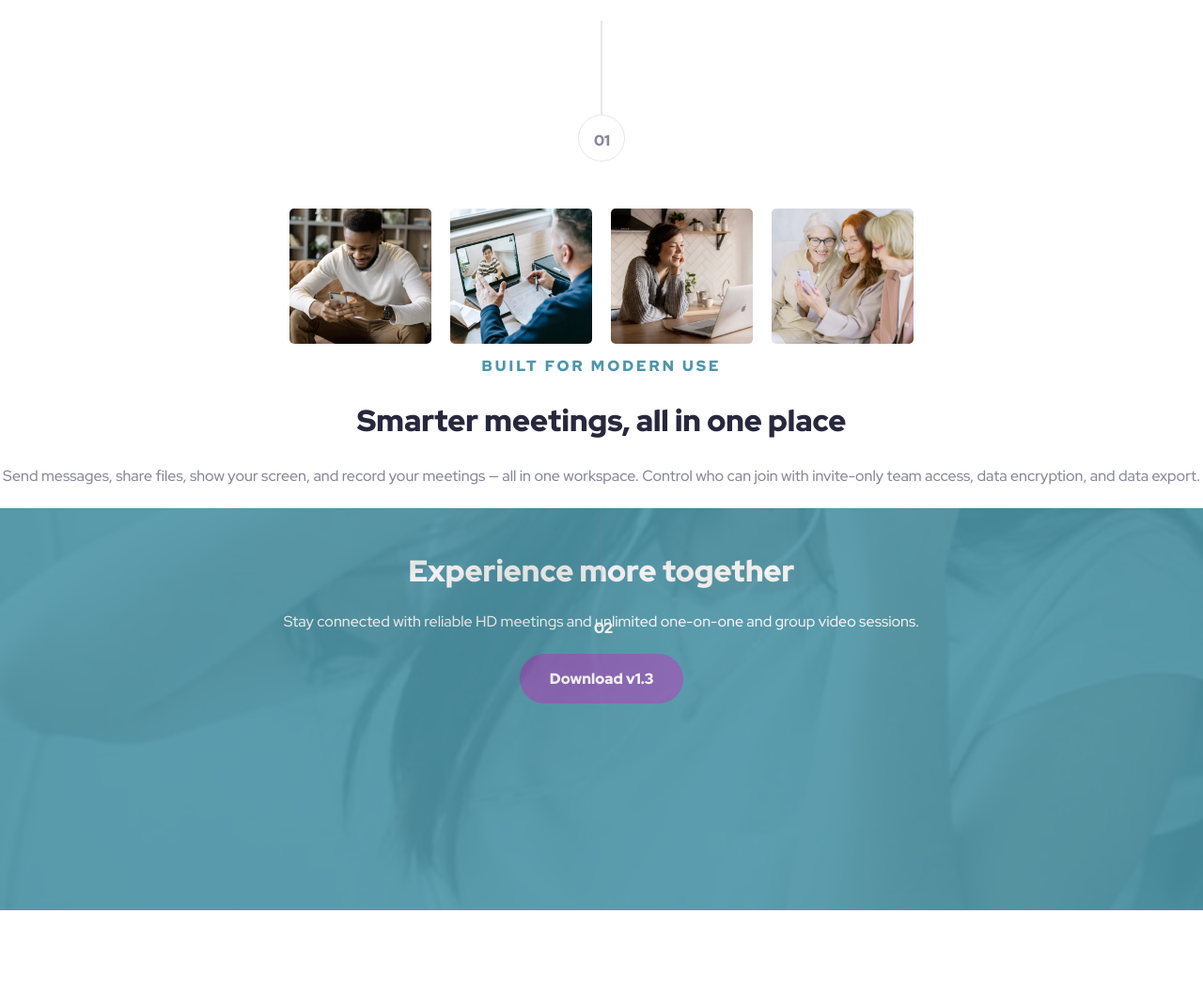
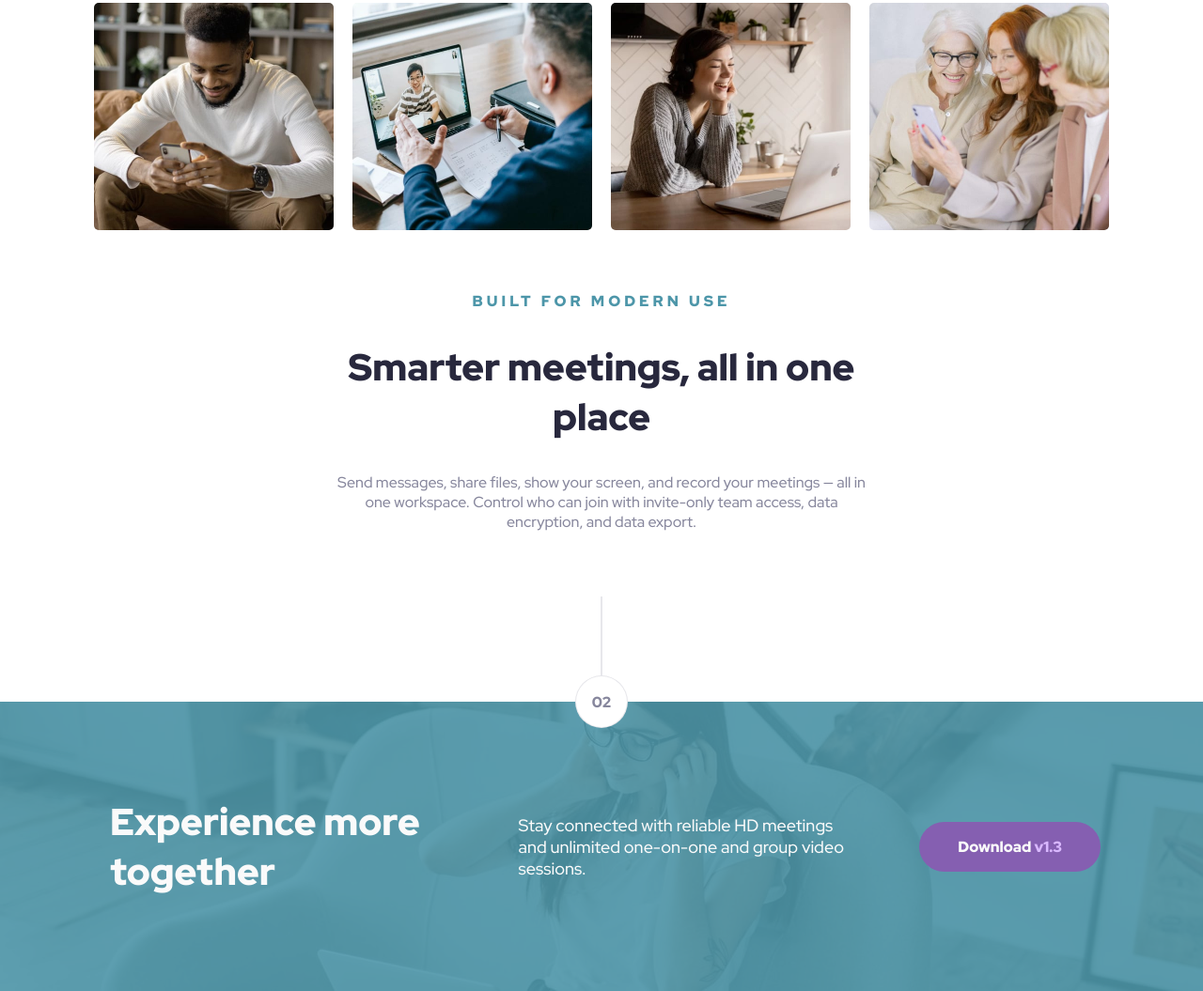
Before and after one commit to danmlarsen/meet-landing-page, a plain HTML site: page index.html in a window 1280 px wide. Shown: the part 758-1813 px from the top of the page at 94% size. Before the commit the page ends 1727 px from the top, so only its background shows below. Drawn offline with Linux system fonts and the light colour scheme.

Commit message:
Project mostly done. Need a bit of refactoring

```diff
--- a/index.html
+++ b/index.html
@@ -16,58 +16,61 @@
 
         <img class="brand" src="assets/logo.svg" alt="" srcset="">
 
-        <img class="hero__image" src="assets/tablet/image-hero.png">
+        <div class="hero-container">
 
+            <div class="hero__image"></div>
+
+            <div class="container">
                 <h1 class="hero__title">Group Chat for Everyone</h1>
                 <p class="hero__text">Meet makes it easy to connect with others face-to-face virtually and collaborate across any device.</p>
 
                 <div class="hero__cta__buttons">
-            <a href="#" class="btn btn--blue">Download v1.3</a>
+                    <a href="#" class="btn btn--blue">Download <span class="btn--highlight">v1.3</span></a>
                     <a href="#" class="btn btn--purple">What is it?</a>
+                </div>
+            </div>
+
+            <div class="hero__image"></div>
         </div>
 
     </header>
 
+    <section id="section-1">
         <div class="section-seperator">
             <div></div>
             <div>01</div>
         </div>
 
-    <section id="section-1">
-
         <div class="gallery">
-            <img src="assets/desktop/image-man-texting.jpg" alt="" srcset="">
-            <img src="assets/desktop/image-men-in-meeting.jpg" alt="" srcset="">
-            <img src="assets/desktop/image-woman-in-videocall.jpg" alt="" srcset="">
-            <img src="assets/desktop/image-women-videochatting.jpg" alt="" srcset="">
+            <img src="assets/desktop/image-man-texting.jpg" alt="Man texting">
+            <img src="assets/desktop/image-men-in-meeting.jpg" alt="Men in meeting">
+            <img src="assets/desktop/image-woman-in-videocall.jpg" alt="Woman in video call">
+            <img src="assets/desktop/image-women-videochatting.jpg" alt="Women video chatting">
         </div>
 
+        <div class="container">
             <h2>Built for modern use</h2>
-
             <h1>Smarter meetings, all in one place</h1>
-
             <p>
                 Send messages, share files, show your screen, and record your meetings — all in one
                 workspace. Control who can join with invite-only team access, data encryption, and data export.
             </p>
-
+        </div>
     </section>
 
     <footer id="main-footer">
-
         <div class="section-seperator">
             <div></div>
             <div>02</div>
         </div>
 
+        <div class="main-footer__inner">
+            <div class="container">
                 <h1>Experience more together</h1>
-
                 <p>Stay connected with reliable HD meetings and unlimited one-on-one and group video sessions.</p>
-
-        <a href="" class="btn btn--purple">Download v1.3</a>
-
+                <a href="" class="btn btn--purple">Download <span class="btn--highlight">v1.3</span></a>
+            </div>
+        </div>
     </footer>
-
-
 </body>
 </html>
--- a/style.css
+++ b/style.css
@@ -6,8 +6,8 @@ body {
     margin: 0;
     padding: 0;
     font-family: 'Red Hat Display', sans-serif;
-    font-weight: 500;
     color: #87879D;
+    text-align: center;
 }
 
 h1,h2 {
@@ -15,8 +15,17 @@ h1,h2 {
     color: #28283D;
 }
 
+p {
+    font-weight: 500;
+}
 
 /* Utility */
+
+.container {
+    margin: auto;
+    padding: 0 24px;
+    max-width: 480px;
+}
 
 .btn {
     display: inline-block;
@@ -28,56 +37,63 @@ h1,h2 {
     border-radius: 30px;
 }
 
-.btn--blue {
-    background: #4D96A9;
-}
-.btn--blue:hover {
-    background: #8FE3F9;
-}
+.btn--blue { background: #4D96A9; }
+.btn--blue .btn--highlight { color: #8FE3F9; }
+.btn--blue:hover { background: #71C0D4; }
 
-.btn--purple {
-    background: #855FB1;
-}
-.btn--purple:hover {
-    background: #D9B8FF;
-}
+.btn--purple { background: #855FB1; }
+.btn--purple .btn--highlight { color: #D9B8FF; }
+.btn--purple:hover { background: #B18BDD; }
 
 .section-seperator {
-    margin: 50px auto;
-    text-align: center;
-    font-weight: 900;
+    margin: 64px auto;
+    display: flex;
+    flex-flow: column;
+    justify-content: center;
+    align-items: center;
 }
 
 .section-seperator > div:nth-child(1) {
-    height: 100px;
+    height: 84px;
     width: 0;
-    margin: 0 auto;
     border: 1px solid rgba(135, 135, 157, 0.2);
 }
 
 .section-seperator > div:nth-child(2) {
     border: 1px solid rgba(135, 135, 157, 0.2);
-    padding: 16px;
+    background: #fff;
     border-radius: 50%;
-    width: 50px;
-    height: 50px;
-    margin: 0 auto;
+    width: 56px;
+    height: 56px;
+    display: flex;
+    justify-content: center;
+    align-items: center;
+    font-weight: 900;
+    user-select: none;
 }
 
+/* Main header */
 
 .brand {
     width: 118px;
     margin-bottom: 54px;
 }
 
-/* Main header */
+header#main-header {
+    margin-top: 48px;
+}
 
-header.hero {
-    padding-top: 48px;
-    display: flex;
-    flex-flow: column nowrap;
-    align-items: center;
-    text-align: center;
+.hero-container {
+
+}
+
+.hero__image {
+    height: 153px;
+    background: url("assets/tablet/image-hero.png") center center / auto 100% no-repeat;
+}
+
+.hero__image:last-of-type {
+    display: none;
 }
 
 .hero__cta__buttons {
@@ -88,60 +104,56 @@ header.hero {
 
 .hero h1 {
     font-size: 40px;
-    padding: 0 24px;
+    max-width: 280px;
+    margin: auto;
 }
 
-.hero__image {
-    /* display: inline-block; */
-    margin: auto;
-    object-fit: cover;
-    object-position: center;
-}
-
-/* Section */
-#section-1 {
-    margin: 24px 0;
-    text-align: center;
-}
+/* Section 1 */
 
 #section-1 .gallery {
     display: flex;
     flex-flow: row wrap;
     justify-content: center;
+    align-items: center;
     gap: 20px;
 }
 
-#section-1 img {
-    flex: 1;
-    max-width: 151px;
+#section-1 .gallery img {
+    width: 151px;
     border-radius: 5px;
+}
+
+#section-1 .container {
+    margin-top: 65px;
+    margin-bottom: 69px;
 }
 
 #section-1 h1 {
     font-size: 32px;
-
 }
 
 #section-1 h2 {
     color: #4D96A9;
     font-size: 16px;
     text-transform: uppercase;
-    letter-spacing: 3px;
-
+    letter-spacing: 4px;
 }
 
 /* Footer */
 
 #main-footer {
+    padding-top: 112px;
+    position: relative;
+}
+
+#main-footer .main-footer__inner {
     background: #4D96A9;
-    height: 428px;
     position: relative;
     color: #fafafa;
     text-align: center;
-    padding: 24px;
 }
 
-#main-footer::after {
+#main-footer .main-footer__inner::after {
     content: '';
     position: absolute;
     top: 0;
@@ -152,8 +164,32 @@ header.hero {
     opacity: 0.1;
 }
 
+#main-footer .main-footer__inner .container {
+    display: flex;
+    flex-direction: column;
+    justify-content: center;
+    align-items: center;
+    height: 428px;
+    z-index: 1;
+    position: relative;
+}
+
+#main-footer h1,
+#main-footer p {
+    margin: 8px;
+}
+
 #main-footer h1 {
     color: #fafafa;
+    max-width: 350px;
+}
+
+#main-footer p {
+    font-size: 18px;
+}
+
+#main-footer .btn {
+    margin-top: 24px;
 }
 
 #main-footer .section-seperator {
@@ -163,4 +199,105 @@ header.hero {
     right: 0;
     margin: 0 auto;
     /* transform: translateX(-50%); */
+    z-index: 1;
 }
+
+/* Media queries */
+
+/* Tablet */
+@media only screen and (min-width: 600px) {
+
+    .container {
+        max-width: 620px;
+    }
+
+    #main-header .container {
+        max-width: 480px;
+    }
+
+    .hero h1 {
+        font-size: 48px;
+        margin-top: 72px;
+        max-width: 340px;
+    }
+
+    .hero__image {
+        height: 303px;
+    }
+
+    .hero__cta__buttons {
+        flex-direction: row;
+        justify-content: center;
+    }
+
+    #section-1 h1 {
+        font-size: 40px;
+    }
+
+    #main-footer h1 {
+        font-size: 40px;
+    }
+
+    #main-footer .main-footer__inner::after {
+        background-image: url("assets/tablet/image-footer.jpg");
+    }
+}
+
+/* Desktop */
+@media only screen and (min-width: 1025px) {
+
+    .hero-container {
+        display: flex;
+        justify-content: center;
+        align-items: center;
+    }
+
+    #main-header .container {
+        margin: 0 90px;
+        max-width: 540px;
+    }
+
+    .hero h1 {
+        margin-bottom: 16px;
+    }
+
+    .hero__image {
+        flex: 1;
+        height: 358px;
+    }
+
+    .hero__image:first-of-type {
+        background: url("assets/desktop/image-hero-left.png") top right no-repeat;
+    }
+
+    .hero__image:last-of-type {
+        display: block;
+        background: url("assets/desktop/image-hero-right.png") bottom left no-repeat;
+    }
+
+    #section-1 .gallery img {
+        width: 255px;
+    }
+
+    #main-footer .main-footer__inner .container {
+        flex-direction: row;
+        justify-content: space-between;
+        height: 308px;
+        max-width: 1110px;
+    }
+
+    #main-footer .main-footer__inner .container > * {
+        text-align: left;
+        width: 350px;
+    }
+
+    #main-footer .main-footer__inner .container .btn {
+        text-align: center;
+        width: 193px;
+        margin: 0;
+    }
+
+    #main-footer .main-footer__inner::after {
+        background-image: url("assets/desktop/image-footer.jpg");
+    }
+}
```
Lines whose indentation alone changed are shown as unchanged.
